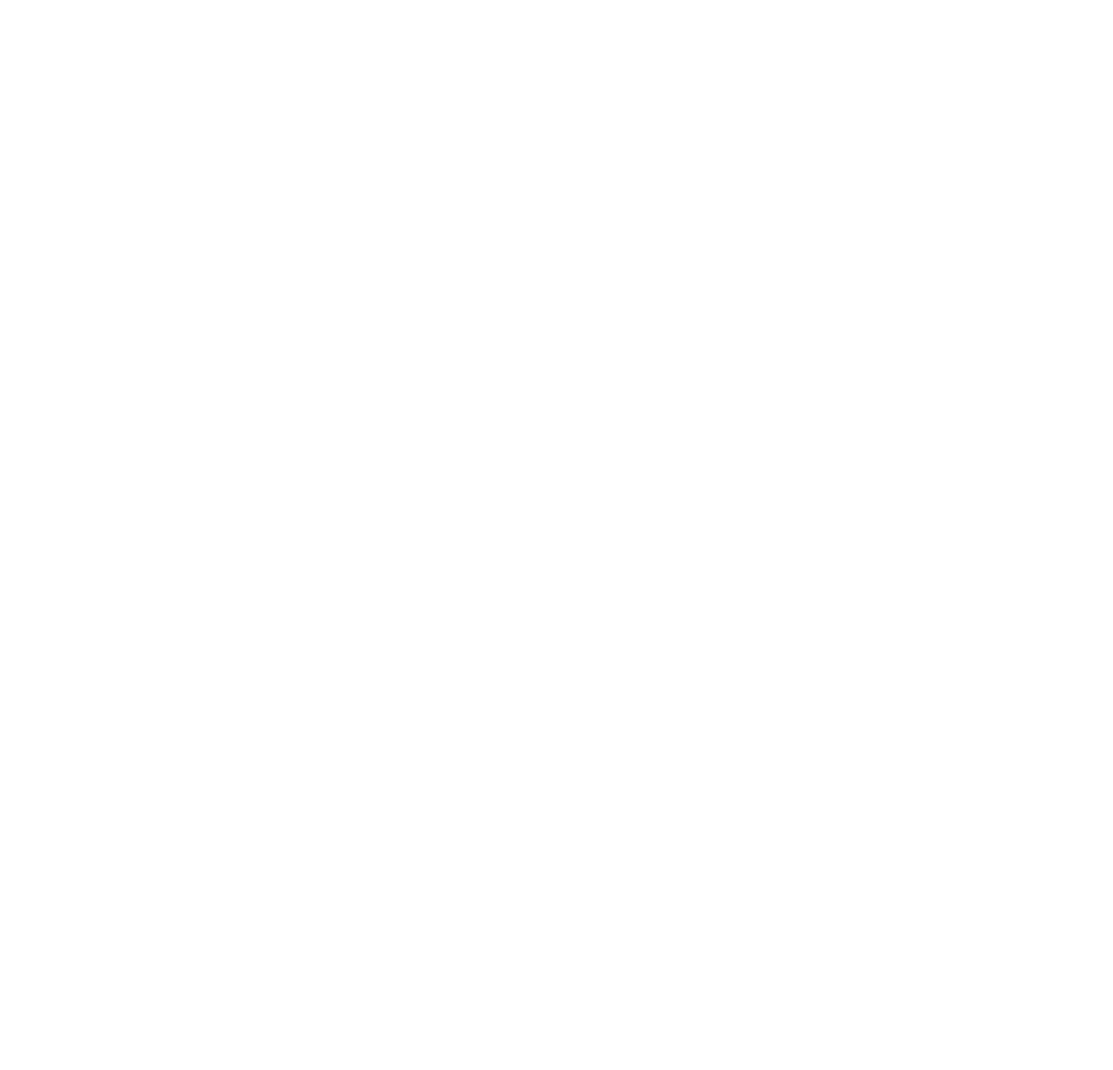
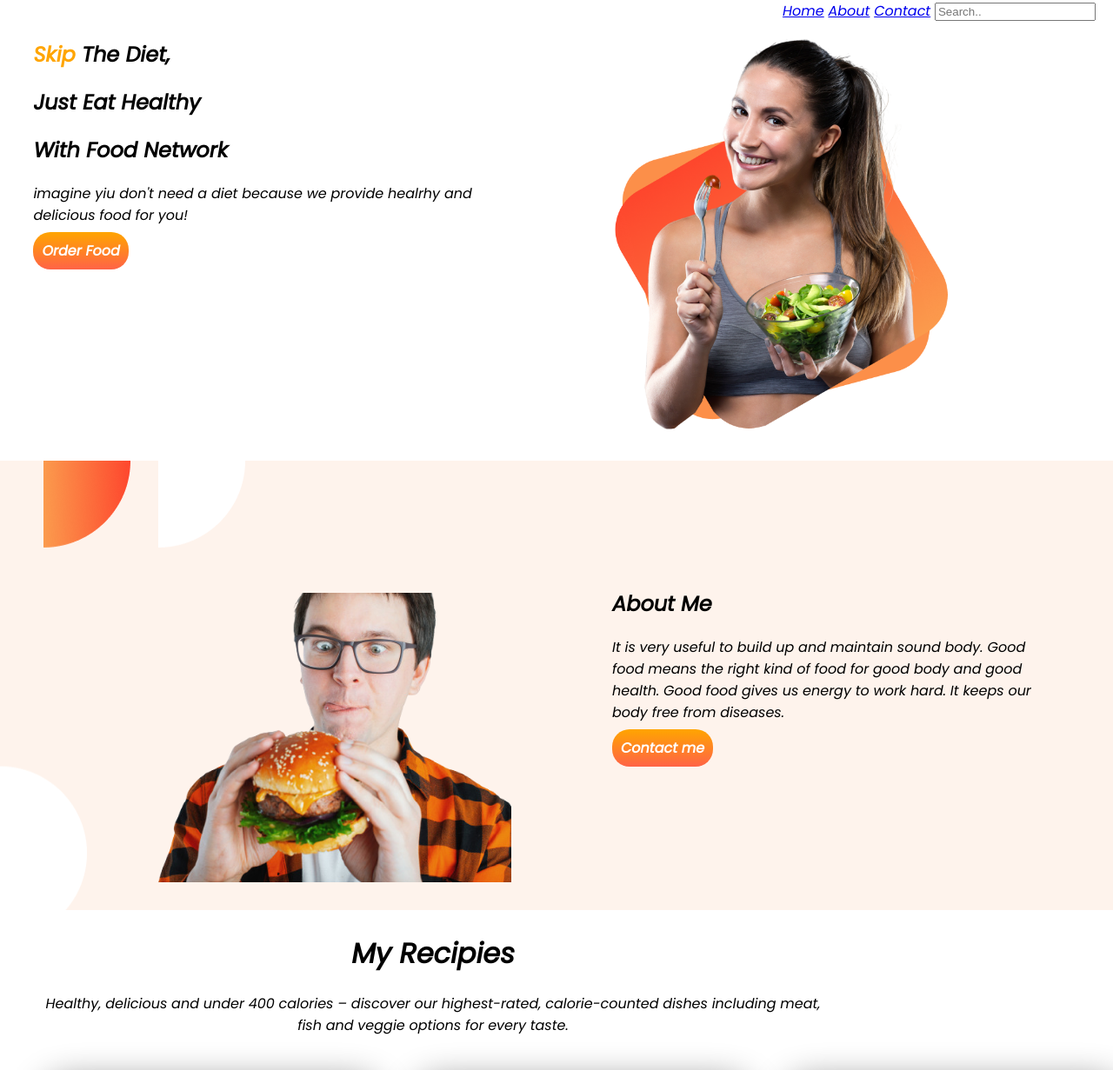
Before and after one commit to Shahrukhsadikin/food-network, a plain HTML site: page index.html in a window 1280 px wide. Shown: the top 1231 px of the page at 87% size. Before the commit the page ends 800 px from the top, so only its background shows below. Drawn offline with Linux system fonts and the light colour scheme.

Commit message:
secend commit

```diff
--- a/index.html
+++ b/index.html
@@ -5,8 +5,91 @@
     <meta http-equiv="X-UA-Compatible" content="IE=edge">
     <meta name="viewport" content="width=device-width, initial-scale=1.0">
     <title>Food Network</title>
+    <link href="https://fonts.googleapis.com/css2?family=Poppins:ital@1&display=swap" rel="stylesheet">
+    <link rel="stylesheet" href="style.css">
 </head>
 <body>
+    <div class="topnav">
+        <a  href="#home">Home</a>
+        <a href="#about">About</a>
+        <a href="#contact">Contact</a>
+        <input type="text" placeholder="Search.." name="search">
+    </div>
+    <section class="food-network" >
+       <div class="half-width">
+           <h1>
+             <span> Skip</span> The Diet,
+           </h1>
+           <h1>
+            Just Eat Healthy
+           </h1>
+           <h1>
+            With Food Network
+           </h1>
+           <p>
+             imagine yiu don't need a diet because we provide healrhy and delicious food for you!
+           </p>
+           <a class="order-button" href="">Order Food</a>
+       </div>
+       <div  class="half-width">
+          <img class="fast-img" src="female/1st-img.png" alt="">
+       </div>
+    </section>
+    <section class="food-network top-banar ">
+        <div class="about-me">
+            <img class="scend-img" src="male/2nd-img.png" alt="">
 
+        </div>
+        <div  class="about-me">
+            <h1>
+                About Me
+            </h1>
+            <p>
+                It is very useful to build up and maintain sound body. Good food means the right kind of food for good body and good health. Good food gives us energy to work hard. It keeps our body free from diseases.
+            </p>
+            <a class="order-button" href="">Contact me</a>
+        </div>
+    </section>
+    <div class="recipies">
+        <h1>
+            My Recipies
+        </h1>
+        <p>
+            Healthy, delicious and under 400 calories – discover our highest-rated, calorie-counted dishes including meat, fish and veggie options for every taste.
+        </p>
+    </div>
+    <section class="food-network">
+        <div class="recipies-title" >
+            <img class="recipiea-img" src="food/Project Cover6.png" alt="">
+            <h1>Recipie Title</h1>
+            <p>
+                Low in calories yet still super-satisfying – try our pick of lighter recipes that make the most of flavoursome ingredients, including salads, stir-fries and stews.
+            </p>
+
+        </div>
+        <div class="recipies-title">
+            <img class="recipiea-img" src="food/Project Cover7.png" alt="">
+            <h1>Recipie Title</h1>
+            <p>
+                Discover our best ever healthy dishes, all under 300 calories. Pack in the flavour while counting the calories with our lunch and dinner recipes.
+            </p>
+        </div>
+        <div class="recipies-title">
+            <img class="recipiea-img" src="food/Project Cover8.png" alt="">
+            <h1>Recipie Title</h1>
+            <p>
+                Looking to incorporate more whole, minimally processed ingredients into your diet? Try these delicious, all-natural recipes.
+            </p>
+        </div>
+    </section>
+    <footer>
+      <h1>
+          <span>FOOD</span> NETWORK
+      </h1>
+      <p>
+        Eat healthy to live healthy.Live healthy to live happy
+      </p>
+
+    </footer>
 </body>
 </html>
--- a/style.css
+++ b/style.css
@@ -0,0 +1,84 @@
+body{
+    font-family: 'Poppins', sans-serif;
+    margin: 0;
+    padding: 0;
+}
+.topnav{
+  margin-left: 900px;
+
+
+}
+
+span{
+    color: orange;
+}
+.food-network{
+    display: flex;
+}
+.half-width {
+    margin-top: 0%;
+    width: 50%;
+    padding-left: 3%;
+    padding-right: 6%;
+  }
+.order-button{
+
+    font-weight: 700;
+    text-decoration: none;
+    color: white;
+    background-image: linear-gradient(orange,tomato);
+    padding: 10px;
+    border-radius: 20px;
+
+}
+.fast-img{
+    width: 80%;
+    padding: 2%;
+}
+.about-me{
+    margin-top: 10%;
+    width: 50%;
+    padding-left: 5%;
+    padding-right: 6%;
+
+
+
+}
+.top-banar{
+    background-image: url(shapes/background-img.png);
+    background-repeat: no-repeat;
+}
+
+.scend-img{
+    width: 100%;
+    padding: 5%;
+}
+.recipies{
+    text-align: center;
+    margin-top: 2%;
+    margin-left: 50px;
+    width: 70%;
+    padding-left: 0%;
+    padding-right: 0%;
+}
+.recipiea-img{
+    border-radius: 28px;
+    width: 70%;
+    padding: 5%;
+}
+.recipies-title{
+    border-radius: 28px;
+
+    margin-top: 2%;
+    margin-left: 40px;
+    width: 70%;
+    padding: 2%;
+
+    box-shadow: 10px 10px 40px gray;
+   border-image-slice: 1;
+}
+footer{
+    text-align: center;
+    background-color: black;
+    color: white;
+}
```
Also changed, not shown: female/1st-img.png (renamed from female/Group 8425.png), female/38-387173_supplement-nutrient-dietary-eating-food-free-download-nutrition-removebg-preview.png (deleted), female/6667872_preview-removebg-preview.png (deleted), female/Person Image.png (deleted), female/eat-healthy-food-png-transparent-eat-healthy-foodpng-images-woman-eating-png-480_319-removebg-preview.png (deleted), female/eat-healthy-food-png-transparent-eat-healthy-foodpng-images-woman-eating-png-480_319.png (deleted), female/kisspng-eating-junk-food-hunger-fast-food-woman-eating-5b100f5d437345.6346499515277791652763-removebg-preview.png (deleted), female/kisspng-healthy-diet-food-eating-nutrition-woman-diet-5b20e260c13c04.3441013515288817607915-removebg-preview.png (deleted), female/png-clipart-eating-healthy-diet-food-health-natural-foods-food-removebg-preview.png (deleted).
